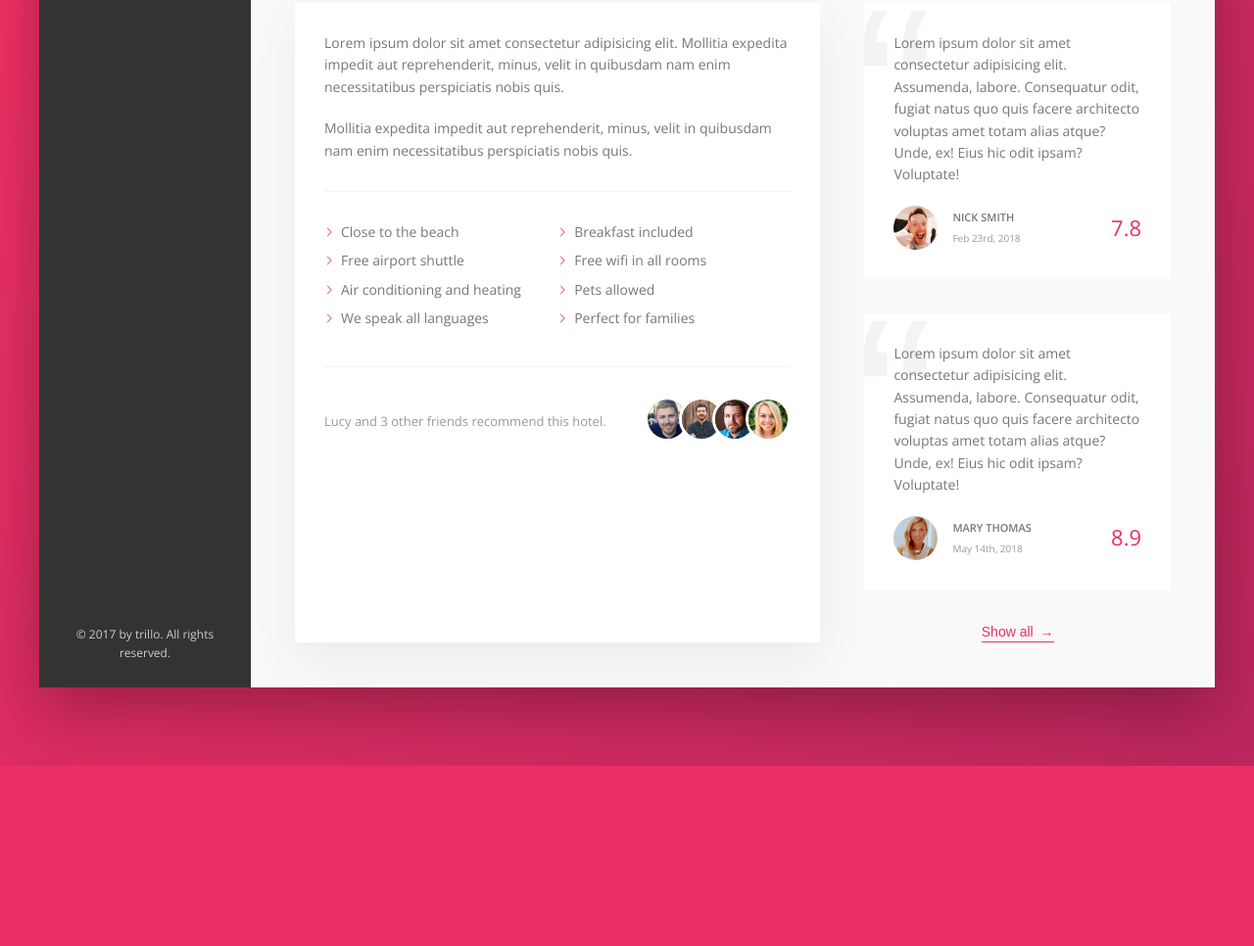
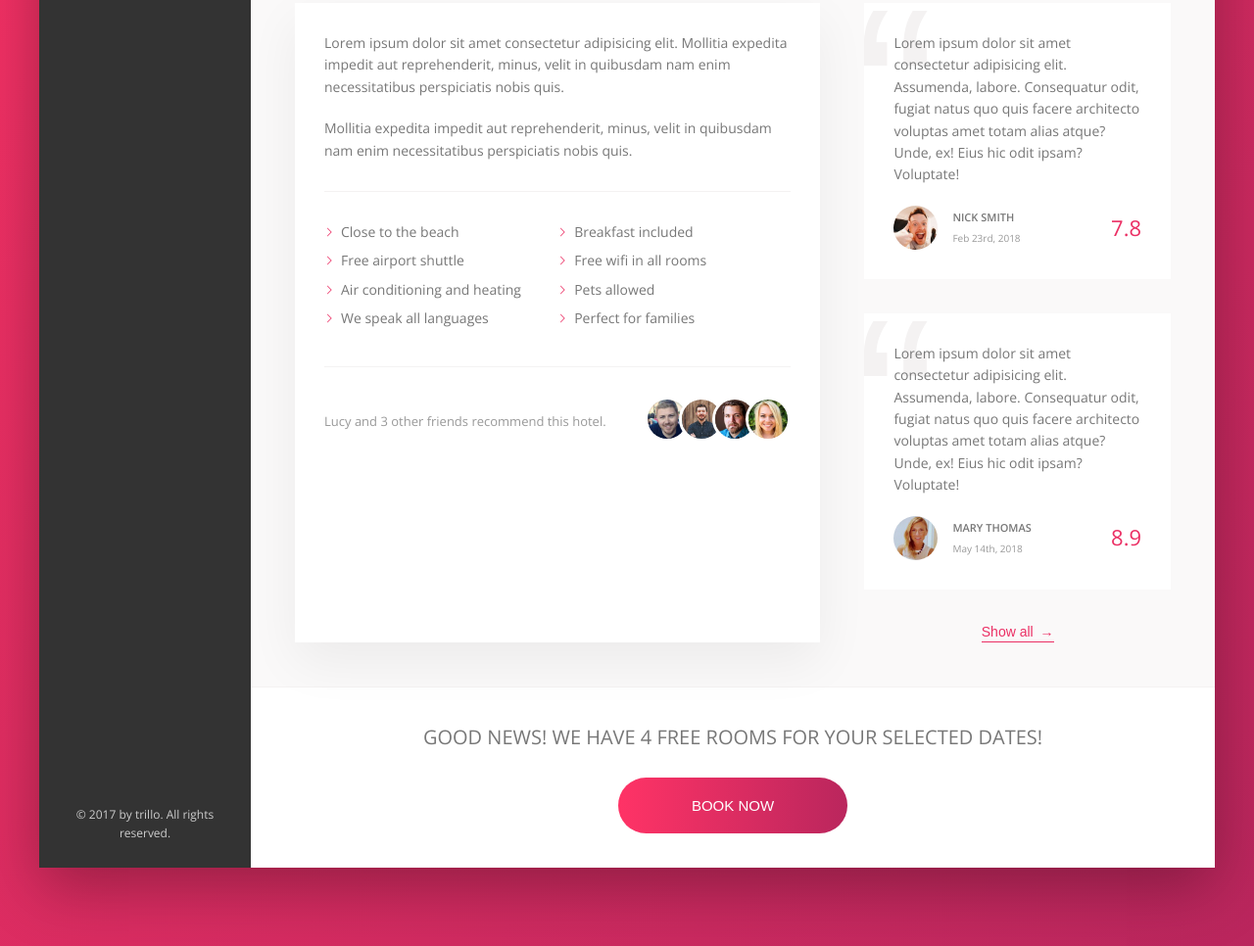
Before and after one commit to gitmatheo/Trillo, a website: page index.html in a window 1280 px wide. Shown: the part 648-1614 px from the top of the page at 98% size. Before the commit the page ends 1430 px from the top, so only its background shows below. Drawn offline with nearby package versions, Linux system fonts and the light colour scheme.

Commit message:
Add CTA section

```diff
--- a/index.html
+++ b/index.html
@@ -242,6 +242,15 @@
               <button class="btn-inline">Show all <span>&rarr;</span></button>
             </div>
           </div>
+          <div class="cta">
+            <h2 class="cta__box-now">
+              Good news! We have 4 free rooms for your selected dates!
+            </h2>
+            <button class="btn">
+              <span class="btn__visible">Book now</span>
+              <span class="btn__invisible">Only 4 rooms left</span>
+            </button>
+          </div>
         </main>
       </div>
     </div>
--- a/sass/_components.scss
+++ b/sass/_components.scss
@@ -404,3 +404,71 @@
     z-index: 1;
   }
 }
+
+//////////////////////////////////
+////// REVIEWS
+.cta {
+  padding: 3.5rem 0;
+  text-align: center;
+  &__box-now {
+    font-size: 2rem;
+    font-weight: 300;
+    text-transform: uppercase;
+    margin-bottom: 2.5rem;
+  }
+}
+
+//////////////////////////////////
+////// CALL TO ACTION BTN
+.btn {
+  font-size: 1.5rem;
+  font-weight: 300;
+  text-transform: uppercase;
+  border-radius: 100px;
+  border: none;
+  background-image: linear-gradient(
+    to right,
+    var(--color-primary-light),
+    var(--color-primary-dark)
+  );
+  color: #fff;
+  position: relative;
+  overflow: hidden;
+  cursor: pointer;
+
+  & > * {
+    display: inline-block;
+    height: 100%;
+    width: 100%;
+    transition: all 0.3s;
+  }
+  &__visible {
+    padding: 2rem 7.5rem;
+  }
+  &__invisible {
+    position: absolute;
+    padding: 2rem 0rem;
+    left: 0;
+    top: -100%;
+  }
+
+  &:hover {
+    background-image: linear-gradient(
+      to left,
+      var(--color-primary-light),
+      var(--color-primary-dark)
+    );
+  }
+  &:hover &__visible {
+    transform: translateY(100%);
+  }
+
+  &:hover &__invisible {
+    top: 0;
+  }
+
+  &:focus {
+    outline: none;
+    animation: pulse 0.5s infinite alternate;
+  }
+}
```
Also changed, not shown: css/style.css, 1 other file.
